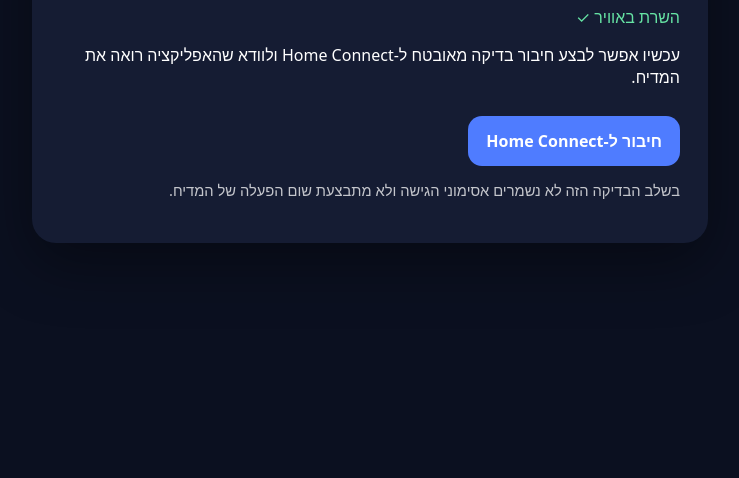
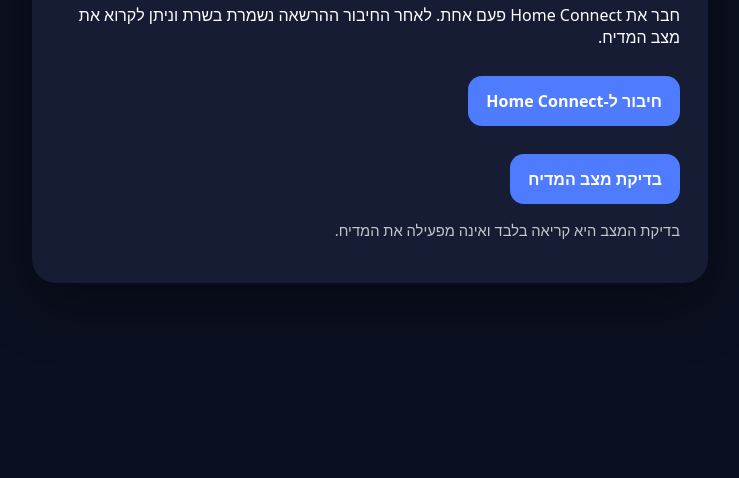
Before and after one commit to achk21/shabbat-dishwashe, a plain HTML site: page index.html in a window 1280 px wide. Shown: the part 322-800 px from the top of the page, without its empty margins (270-1009 px from the left). Drawn offline with Linux system fonts and the light colour scheme.

Commit message:
Add dishwasher status check

```diff
--- a/index.html
+++ b/index.html
@@ -15,9 +15,9 @@
 <div class="card">
 <h1>מדיח שבת</h1>
 <p class="ok">השרת באוויר ✓</p>
-<p>עכשיו אפשר לבצע חיבור בדיקה מאובטח ל‑Home Connect ולוודא שהאפליקציה רואה את המדיח.</p>
+<p>חבר את Home Connect פעם אחת. לאחר החיבור ההרשאה נשמרת בשרת וניתן לקרוא את מצב המדיח.</p>
 <a class="btn" href="/api/homeconnect/connect">חיבור ל‑Home Connect</a>
-<p class="small">בשלב הבדיקה הזה לא נשמרים אסימוני הגישה ולא מתבצעת שום הפעלה של המדיח.</p>
+<p><a class="btn" href="/api/homeconnect/status">בדיקת מצב המדיח</a></p><p class="small">בדיקת המצב היא קריאה בלבד ואינה מפעילה את המדיח.</p>
 </div>
 </body>
 </html>
```
